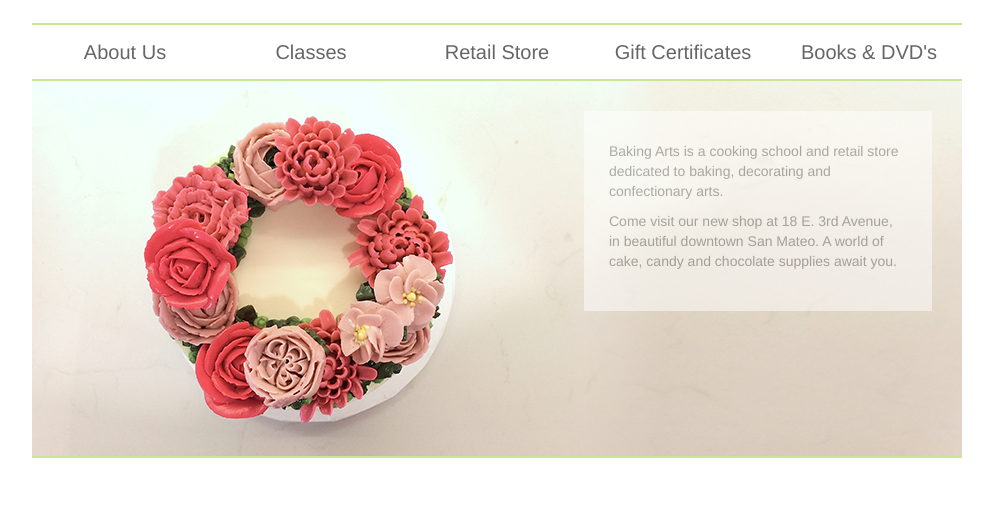
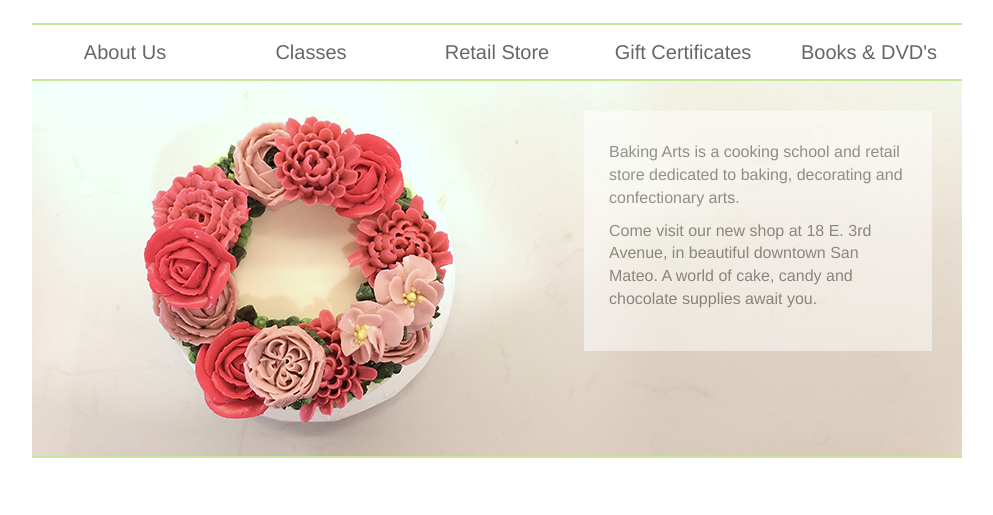
Before and after one commit to raymondsee/baking-arts, a plain HTML site: page index.html in a window 1280 px wide. Shown: the part 243-758 px from the top of the page, without its empty margins (143-1136 px from the left). Drawn offline with Linux system fonts and the light colour scheme; grey boxes are pictures that could not be loaded.

Commit message:
css update

```diff
--- a/css/site.css
+++ b/css/site.css
@@ -484,35 +484,37 @@ input.paypal-button {
     .banner .banner-message {
       width: 40%;
       float: right;
+      font-size: 16px;
+      color: #333;
       padding: 30px 25px;
       background: white;
       opacity: .5; }
 
-  /* line 557, ../css/site.scss */
+  /* line 559, ../css/site.scss */
   footer .copy-right {
     text-align: left; }
 
-  /* line 562, ../css/site.scss */
+  /* line 564, ../css/site.scss */
   .desktop-header {
     margin-top: 20px; }
-    /* line 566, ../css/site.scss */
+    /* line 568, ../css/site.scss */
     .desktop-header nav ul li {
       font-size: 18px; }
 
-  /* line 575, ../css/site.scss */
+  /* line 577, ../css/site.scss */
   .modal-body .image-wrapper {
     text-align: left; } }
 /* Medium devices (desktops, 992px and up) */
 @media (min-width: 992px) {
-  /* line 583, ../css/site.scss */
+  /* line 585, ../css/site.scss */
   .container {
     width: 960px; }
 
-  /* line 590, ../css/site.scss */
+  /* line 592, ../css/site.scss */
   .desktop-header nav ul li {
     font-size: 20px; }
 
-  /* line 599, ../css/site.scss */
+  /* line 601, ../css/site.scss */
   .modal-body .image-wrapper {
     text-align: left; } }
 /* Large devices (large desktops, 1200px and up) */
```
